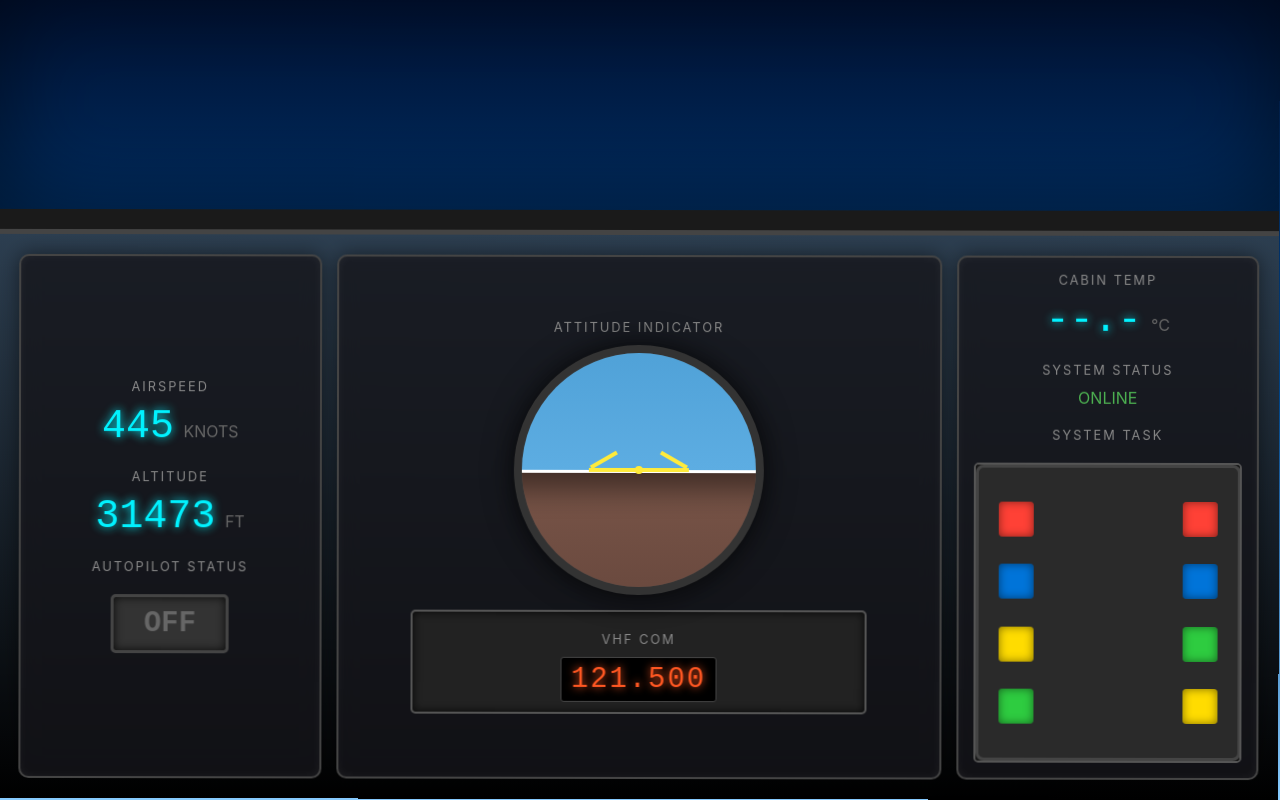
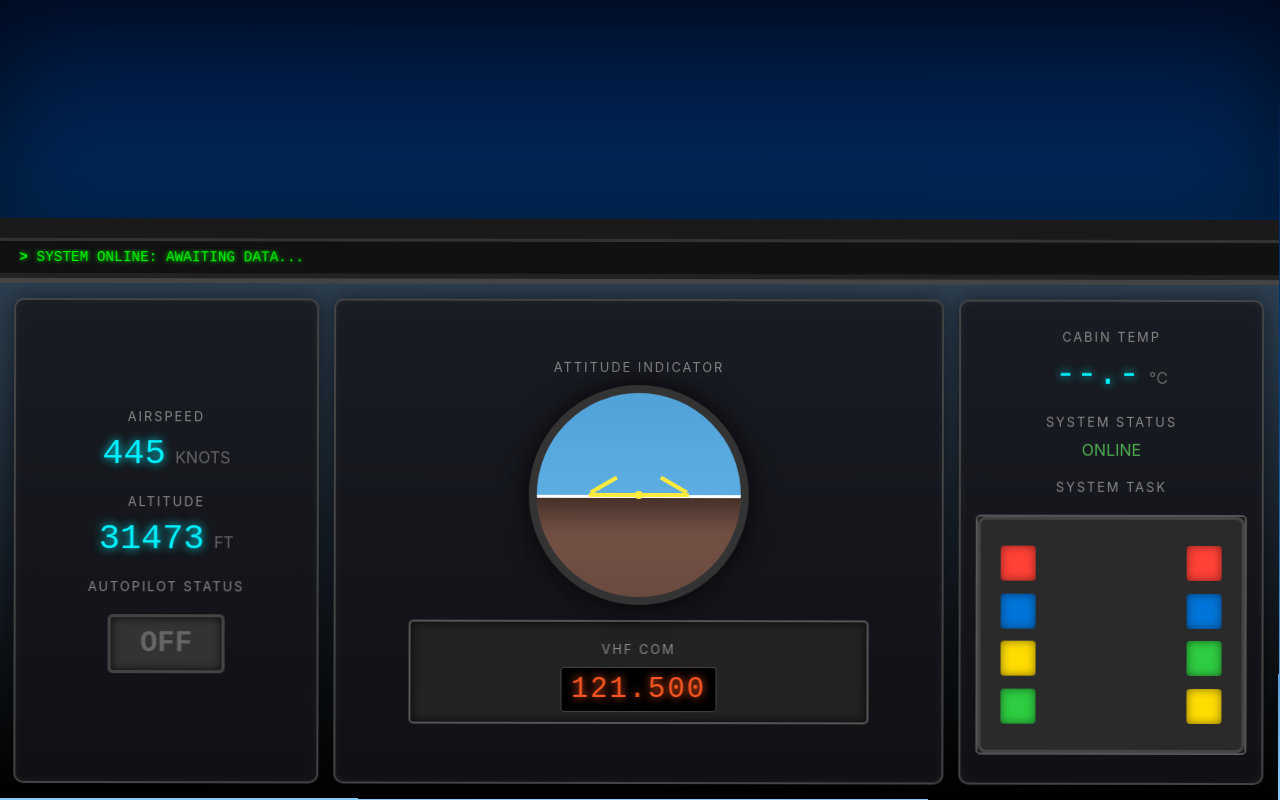
Before and after one commit to Exit-Game-PPHCV/Server, a Flask app: page / in a window 1280 px wide. Run offline with Flask 3, Linux system fonts and the light colour scheme; some libraries are stand-ins or nearby versions.

Commit message:
mehr änderungen

```diff
--- a/flask-app/app.py
+++ b/flask-app/app.py
@@ -14,12 +14,12 @@ latest_sensor_data = {}
 nfc = False
 temparatur = False
 cable = False
-neigung = False
 autopilot = False
 frequenz = False
+cable_count = 0
 
 last_send_time = 0
-MQTT_TOPIC = "zigbee2mqtt-data"
+MQTT_TOPIC = "zigbee2mqtt/servo"
 
 progress = 0
 def checkProgress():
@@ -78,16 +78,23 @@ def helloWorld():
     return render_template("index.html")
 @app.route("/game")
 def game():
-    return render_template("game.html")
+    return render_template("game.html", is_done=cable)
 @app.route('/game-complete', methods=['POST'])
 def game_complete():
+    global cable, cable_count
     data = request.get_json()
-    global cable
-    cable = True
-    # Notify the Cockpit UI via WebSocket that the task is done
-    socketio.emit('task_update', {'task': 'wires', 'status': 'complete'})
-    print(f"Erfolg: Task {data.get('task')} abgeschlossen.")
-    return jsonify({"status": "success", "received": data}), 200
+
+    cable_count += 1
+
+    if cable_count >= 3:
+        cable = True
+        # Notify the Cockpit UI via WebSocket that the task is done
+        socketio.emit('task_update', {'task': 'wires', 'status': 'complete'})
+        print(f"Erfolg: Task {data.get('task')} nach 3 Durchläufen abgeschlossen.")
+        return jsonify({"status": "success", "count": cable_count}), 200
+    else:
+        print(f"Fortschritt: Task Durchlauf {cable_count}/3.")
+        return jsonify({"status": "progress", "count": cable_count}), 200
 @app.route('/api/sensors', methods=['GET'])
 def get_sensors():
     return jsonify(latest_sensor_data)
@@ -97,6 +104,11 @@ def gyro():
     return render_template("gyro.html")
 @socketio.on('connect')
 def handle_connect():
+    global cable, cable_count
+    # Reset progress only if the task was not yet fully completed
+    if not cable:
+        cable_count = 0
+
     initial_state = {
         'autopilot': autopilot,
         'sensors': latest_sensor_data,
--- a/flask-app/static/css/cockpit.css
+++ b/flask-app/static/css/cockpit.css
@@ -88,16 +88,16 @@
 }
 
 .dashboard {
-    height: auto;
-    min-height: 40%;
+    height: 65%;
     flex-shrink: 0;
     background: linear-gradient(to bottom, #2c3e50, #000000);
-    padding: 20px;
+    padding: 15px;
     display: grid;
     grid-template-columns: 1fr 2fr 1fr;
     gap: 15px;
     border-top: 5px solid #444;
     pointer-events: auto;
+    overflow: hidden;
 }
 
 /* Panels */
@@ -124,7 +124,7 @@
 
 .display-value {
     font-family: 'Courier New', Courier, monospace;
-    font-size: 2.5rem;
+    font-size: 2.2rem;
     color: var(--accent-color);
     text-shadow: 0 0 10px var(--accent-color);
 }
@@ -138,8 +138,8 @@
 /* Artificial Horizon (Attitude Indicator) */
 .attitude-indicator {
     position: relative;
-    width: 250px;
-    height: 250px;
+    width: 220px;
+    height: 220px;
     border-radius: 50%;
     border: 8px solid #333;
     overflow: hidden;
@@ -222,7 +222,7 @@
 /* --- Integrated Game Styles --- */
 .game-container {
     width: 100%;
-    height: 300px;
+    height: 240px;
     background: #000;
     border: 2px solid #555;
     border-radius: 5px;
@@ -258,7 +258,7 @@
     border: 3px solid #444;
     text-shadow: none;
     transition: all 0.3s ease;
-    box-shadow: inset 0 0 10px rgba(0,0,0,0.8);
+    box-shadow: inset 0 0 10px rgba(0, 0, 0, 0.8);
 }
 
 .status-lamp.active {
@@ -266,7 +266,7 @@
     color: #00ff00;
     border-color: #00ff00;
     text-shadow: 0 0 15px #00ff00;
-    box-shadow: 0 0 20px rgba(0, 255, 0, 0.4), inset 0 0 10px rgba(0,0,0,0.5);
+    box-shadow: 0 0 20px rgba(0, 255, 0, 0.4), inset 0 0 10px rgba(0, 0, 0, 0.5);
 }
 
 /* --- NEW: Radio Styles --- */
@@ -294,3 +294,32 @@
     border: 1px solid #444;
     letter-spacing: 2px;
 }
+
+/* --- NEW: Tip Console Styles --- */
+.tip-console {
+    background: #111;
+    border-top: 3px solid #333;
+    border-bottom: 5px solid #222;
+    height: 40px;
+    display: flex;
+    align-items: center;
+    padding: 0 20px;
+    z-index: 15;
+    pointer-events: auto;
+    overflow: hidden;
+}
+
+.console-text {
+    font-family: 'Courier New', Courier, monospace;
+    font-size: 0.9rem;
+    color: #00ff00;
+    text-shadow: 0 0 5px #00ff00;
+    white-space: nowrap;
+    overflow: hidden;
+    width: 100%;
+}
+
+.console-text::before {
+    content: '> ';
+    font-weight: bold;
+}
--- a/flask-app/static/js/cockpit.js
+++ b/flask-app/static/js/cockpit.js
@@ -6,11 +6,12 @@ document.addEventListener('DOMContentLoaded', () => {
 
     // UI Elements
     const autopilotIndicator = document.getElementById('autopilot-indicator');
-    const pinButtons = document.querySelectorAll('.pin-btn');
+    const radioDisplay = document.querySelector('.radio-display');
 
     let currentRoll = 0;
     let currentPitch = 0;
-
+    let richtigefrequenz = "121.950";
+    let standardfrequenz = "121.500";
     let currentAlt = 32000;
     let currentSpeed = 450;
     let lastTime = Date.now();
@@ -36,16 +37,6 @@ document.addEventListener('DOMContentLoaded', () => {
         if (payload && payload.temperature !== undefined) {
             tempValue.textContent = payload.temperature.toFixed(1);
         }
-        // If a pinpad key is received via MQTT, light up the corresponding button
-        if (payload && payload.key !== undefined) {
-            const keyStr = payload.key.toString();
-            pinButtons.forEach(btn => {
-                if (btn.textContent === keyStr) {
-                    btn.style.backgroundColor = '#4caf50';
-                    setTimeout(() => btn.style.backgroundColor = '', 300);
-                }
-            });
-        }
     });
 
     // Helper to update autopilot UI
@@ -59,10 +50,27 @@ document.addEventListener('DOMContentLoaded', () => {
         }
     }
 
+    // Helper to update radio UI
+    function setRadioUI(isCorrect) {
+        if (radioDisplay) {
+            radioDisplay.textContent = isCorrect ? richtigefrequenz : standardfrequenz;
+            if (isCorrect) {
+                radioDisplay.style.color = '#00ffcc';
+                radioDisplay.style.textShadow = '0 0 10px #00ffcc';
+            } else {
+                radioDisplay.style.color = '';
+                radioDisplay.style.textShadow = '';
+            }
+        }
+    }
+
     // Listen for Initial State on Connect
     socket.on('initial_state', (data) => {
         // Sync Autopilot
         setAutopilotUI(data.autopilot);
+
+        // Sync Radio Frequency
+        setRadioUI(data.frequenz);
 
         // Sync Game Task Status
         if (data.cable_task_complete) {
@@ -87,6 +95,11 @@ document.addEventListener('DOMContentLoaded', () => {
     // Listen for Autopilot Updates
     socket.on('autopilot_update', (data) => {
         setAutopilotUI(data.status);
+    });
+
+    // Listen for Frequency Updates
+    socket.on('frequenz_update', (data) => {
+        setRadioUI(data.frequenz);
     });
 
     // Listen for Task Completion
--- a/flask-app/static/js/game.js
+++ b/flask-app/static/js/game.js
@@ -84,8 +84,6 @@ function startLine(e, color, node) {
 }
 
 function finishGame() {
-    document.getElementById('win-message').style.display = 'block';
-
     // Server benachrichtigen
     fetch('/game-complete', {
         method: 'POST',
@@ -93,8 +91,27 @@ function finishGame() {
         body: JSON.stringify({ task: 'wires', status: 'complete' })
     })
     .then(res => res.json())
-    .then(data => console.log("Server bestätigt:", data));
+    .then(data => {
+        if (data.status === 'success') {
+            document.getElementById('win-message').style.display = 'block';
+            console.log("Gesamt-Task erfolgreich abgeschlossen!");
+        } else if (data.status === 'progress') {
+            console.log(`Durchlauf ${data.count}/3 erfolgreich. Starte nächsten Durchlauf...`);
+            // Board zurücksetzen für nächste Runde
+            setTimeout(() => {
+                svgCanvas.innerHTML = '';
+                document.getElementById('left-nodes').innerHTML = '';
+                document.getElementById('right-nodes').innerHTML = '';
+                connections = 0;
+                initGame();
+            }, 500);
+        }
+    });
 }
 document.addEventListener('DOMContentLoaded', () => {
-    initGame();
+    if (gameBoard.dataset.done === 'true') {
+        document.getElementById('win-message').style.display = 'block';
+    } else {
+        initGame();
+    }
 })
--- a/flask-app/templates/game.html
+++ b/flask-app/templates/game.html
@@ -5,7 +5,7 @@
 {% endblock %}
 
 {% block content %}
-    <div id="game-board">
+    <div id="game-board" data-done="{{ 'true' if is_done else 'false' }}">
         <svg id="svg-canvas"></svg>
 
         <div class="node-column" id="left-nodes"></div>
--- a/flask-app/templates/index.html
+++ b/flask-app/templates/index.html
@@ -13,6 +13,10 @@
     <!-- Cockpit Overlay -->
     <div class="cockpit-frame">
         <div class="window-view"></div>
+
+        <div class="tip-console">
+            <div class="console-text" id="tip-display">SYSTEM ONLINE: AWAITING DATA...</div>
+        </div>
 
         <div class="dashboard">
             <!-- Left Side Sensors -->
```
